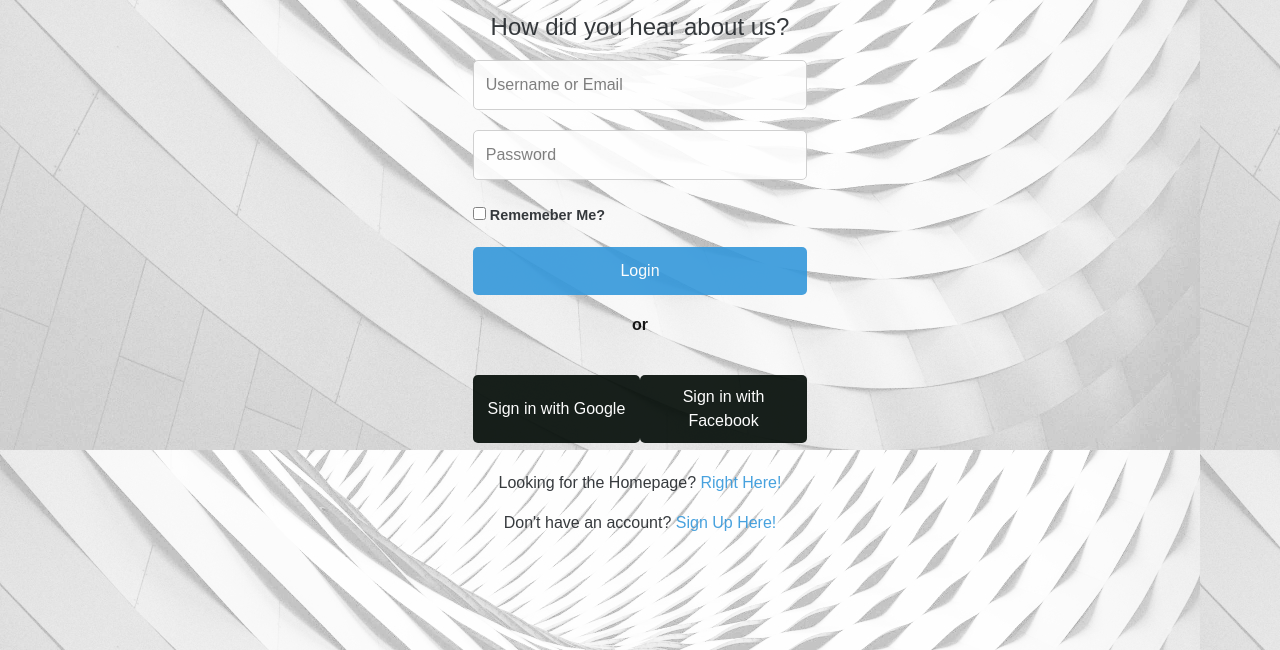
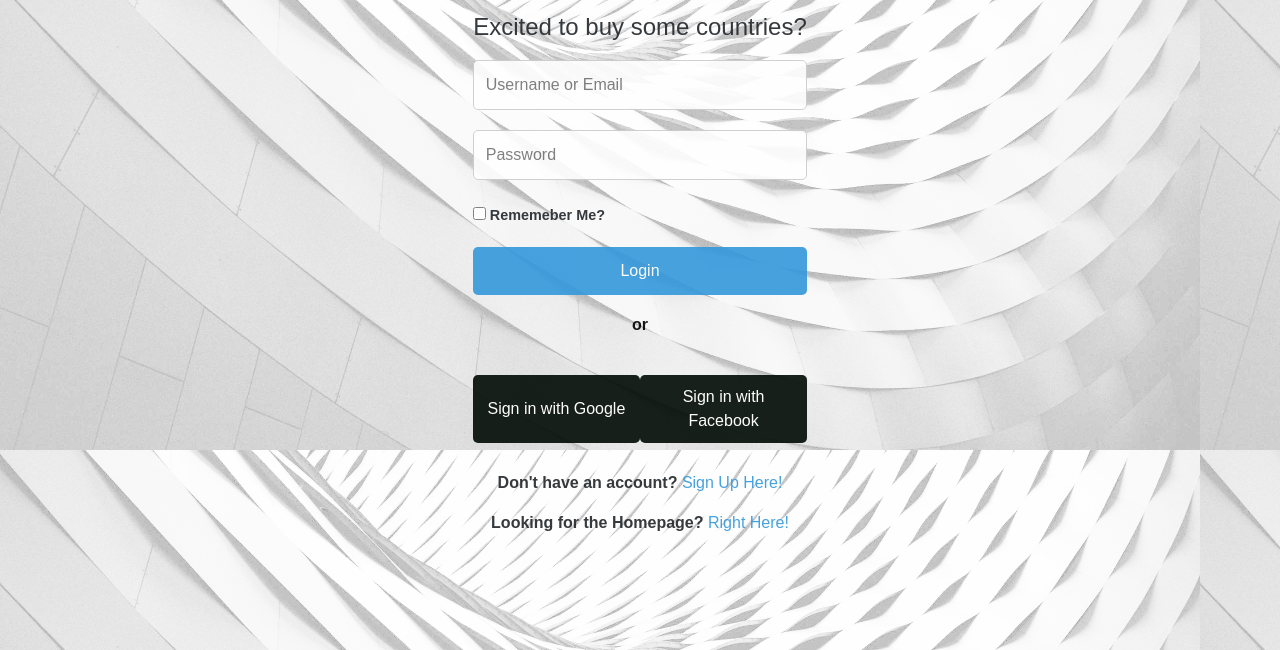
Before and after one commit to JBatts/Capstone, a plain HTML site: page login.html in a window 1280 px wide. Shown: the part 150-800 px from the top of the page. Drawn offline with nearby package versions, Linux system fonts and the light colour scheme.

Commit message:
small formatting changes

```diff
--- a/login.html
+++ b/login.html
@@ -19,7 +19,7 @@
     <div class="register-form">
 
         <h1>Login Here!</h1>
-        <h4>How did you hear about us?</h4>
+        <h4>Excited to buy some countries?</h4>
         <input type="text" placeholder="Username or Email" class="register-input" required minlength="5" maxlength="25">
         <input type="password" placeholder="Password" class="register-input" required minlength="5" maxlength="25">
         <label class="checkbox-container">
@@ -31,12 +31,12 @@
 
 
         <div class="social-logins">
-            <button class="social-register google">Sign in with Google</button>
+            <button class="social-register google">Sign in with Google </button>
             <button class="social-register facebook">Sign in with Facebook</button>
         </div>
+        <p><strong>Don't have an account? </strong><a href="registration.html" class="login-link">Sign Up Here!</a></p>
+        <p><strong>Looking for the Homepage? </strong><a href="index.html" class="login-link">Right Here!</a></p>
 
-        <p>Looking for the Homepage? <a href="index.html" class="login-link">Right Here!</a></p>
-        <p>Don't have an account? <a href="registration.html" class="login-link">Sign Up Here!</a></p>
     </div>
 
 
```
Also changed, not shown: registration.html (+2 -2 lines).
